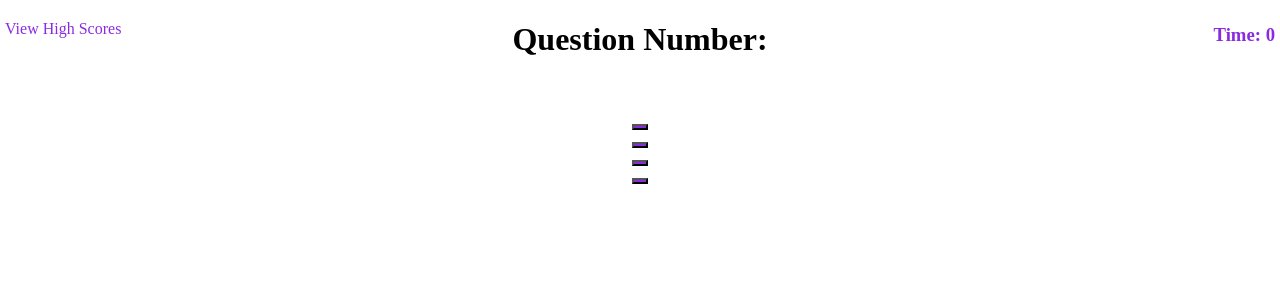
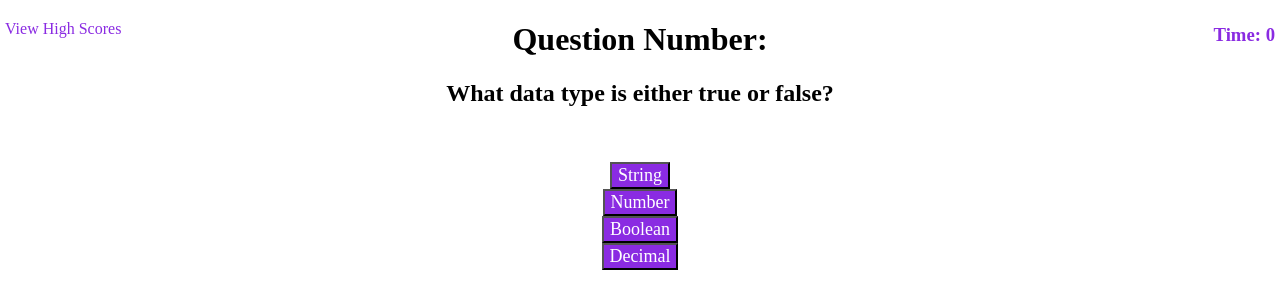
Before and after one commit to Jcouch5/codeQuiz, a plain HTML site: page questions.html in a window 1280 px wide. Drawn offline with Linux system fonts and the light colour scheme.

Commit message:
displayed question and answers to page

```diff
--- a/assets/script/script.js
+++ b/assets/script/script.js
@@ -1,6 +1,12 @@
 var timer = document.querySelector("#timer");
 var clear = document.querySelector('#clear');
 var start = document.querySelector('#start');
+var questionEl = document.querySelector('#question');
+var answerchoice1 = document.querySelector('#answerbtn1');
+var answerchoice2 = document.querySelector('#answerbtn2');
+var answerchoice3 = document.querySelector('#answerbtn3');
+var answerchoice4 = document.querySelector('#answerbtn4');
+var answerBox = document.querySelector('#answers')
 
 var timeLeft = 60;
 var countdown
@@ -48,5 +54,28 @@ function start(){
     }, 1000)
 }
 function endQuiz() {
+    clearInterval(countdown);
+}
+function setQuestion(){
+    var counter = 0;
+    if(counter > questionList.length){
+        // endQuiz();
+    }
+    var question = questionList[counter];
+    console.log(question);
+    console.log(question.question);
+    questionEl.textContent = question.question;
+    answerchoice1.textContent = question.choice1;
+    answerchoice2.textContent = question.choice2;
+    answerchoice3.textContent = question.choice3;
+    answerchoice4.textContent = question.choice4;
+    counter ++;
+}
+function isQuestionCorrect(event) {
+var userAnswer = event.target
+console.log(userAnswer);
 
 }
+setQuestion();
+answerBox.addEventListener('click', isQuestionCorrect);
+start.addEventListener('click', start());
```
Also changed, not shown: questions.html (+0 -1 lines).
